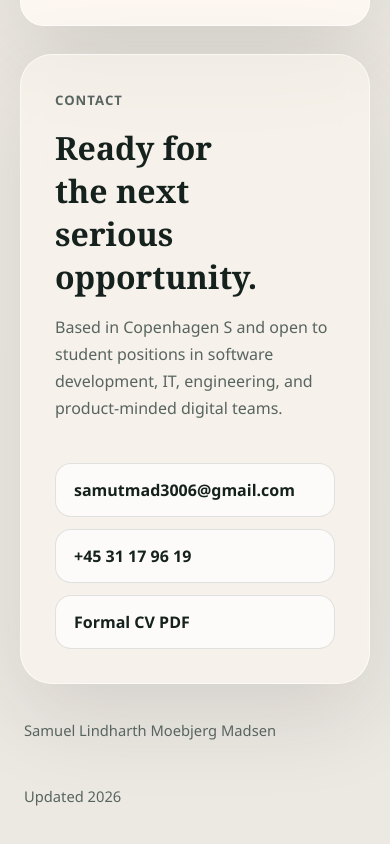
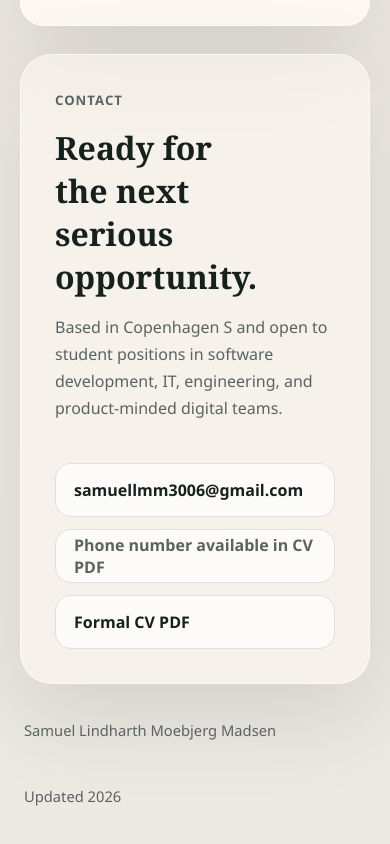
Before and after one commit to Samuel8887/CV, a plain HTML site: page index.html in a window 390 px wide. Shown: the part 8243-9087 px from the top of the page. Drawn offline with Linux system fonts and the light colour scheme.

Commit message:
changed mail and removed phone number
Co-authored-by: Copilot <copilot@github.com>

```diff
--- a/index.html
+++ b/index.html
@@ -58,7 +58,7 @@
             </div>
 
             <div class="cta-row">
-              <a class="button button-primary" href="mailto:samutmad3006@gmail.com"
+              <a class="button button-primary" href="mailto:samuellmm3006@gmail.com"
                 >Email Samuel</a
               >
               <a
@@ -247,10 +247,10 @@
             </p>
           </div>
           <div class="contact-actions">
-            <a class="contact-link" href="mailto:samutmad3006@gmail.com"
-              >samutmad3006@gmail.com</a
+            <a class="contact-link" href="mailto:samuellmm3006@gmail.com"
+              >samuellmm3006@gmail.com</a
             >
-            <a class="contact-link" href="tel:+4531179619">+45 31 17 96 19</a>
+            <span class="contact-link contact-link-muted">Phone number available in CV PDF</span>
             <a
               class="contact-link pdf-download-link"
               href="./assets/Samuel_Madsen_CV.pdf"
--- a/styles.css
+++ b/styles.css
@@ -447,6 +447,11 @@ h1 {
   font-weight: 700;
 }
 
+.contact-link-muted {
+  color: var(--muted);
+  font-weight: 600;
+}
+
 .footer {
   display: flex;
   justify-content: space-between;
```
Also changed, not shown: cv-print.html (+1 -1 lines).
